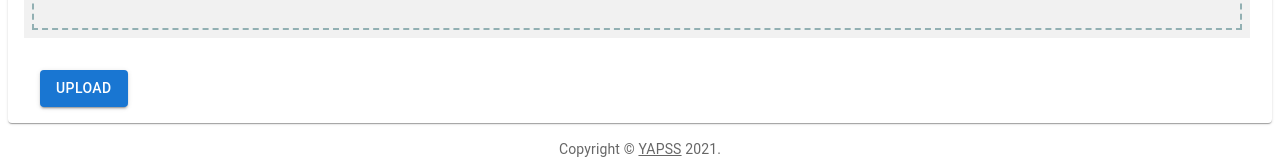
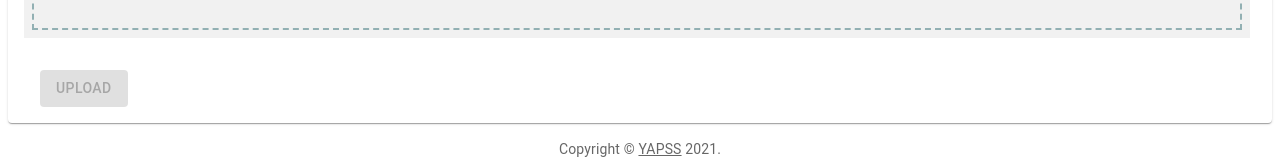
Before and after one commit to xaker00/yapss, a React (Create React App) app in the folder client/: page /upload in a window 1280 px wide. Shown: the part 532-692 px from the top of the page. Built offline with nearby package versions, Linux system fonts and the light colour scheme; the HTML template or start-up script is replaced by a standard one; what apollo-upload-client would draw is missing.

Commit message:
photo upload + mutations return photoId + forward user to uploaded photo when done + provide feedback if something goes wrong + prvent form submission if data is missing closes issues #9 and #10

```diff
--- a/client/src/pages/Upload.js
+++ b/client/src/pages/Upload.js
@@ -1,6 +1,6 @@
-import React, { useState } from "react";
+import React, { useEffect, useState } from "react";
 import { useMutation } from "@apollo/client";
-import { Paper, TextField, Box, Button } from "@mui/material";
+import { Paper, TextField, Box, Button, Alert } from "@mui/material";
 
 import { ADD_PHOTO } from "../utils/mutations";
 
@@ -20,6 +20,22 @@ export const Upload = (props) => {
     hashtags: [],
     file: {},
   });
+
+  const [feedback, setFeedback] = useState();
+
+  const [uploadEnabled, setUploadEnabled] = useState(false);
+
+  useEffect(() => {
+    if (
+      formData.title.length > 0 &&
+      formData.description.length > 0 &&
+      formData.file?.name?.length > 0
+    ) {
+      if (!uploadEnabled) setUploadEnabled(true);
+    } else {
+      if (uploadEnabled) setUploadEnabled(false);
+    }
+  }, [formData]);
 
   // expose graphql as a function
   const [savePhoto, { error }] = useMutation(ADD_PHOTO);
@@ -46,14 +62,21 @@ export const Upload = (props) => {
     console.log("response", response);
 
     if (error) {
-      throw new Error("something went wrong!");
+      console.log(error);
+      setFeedback({ severity: "error", message: "Something went wrong" });
     }
+
+    // send user to their photo
+    window.location.assign('/singlephoto/' + response.data.addPhoto._id);
   };
 
   return (
     <Paper sx={{ marginTop: 2 }}>
       <div style={{ width: "100%" }}>
         <Box sx={{ display: "grid", gridTemplateRows: "repeat(3, 1fr)" }}>
+          {feedback && (
+            <Alert severity={feedback.severity}>{feedback.message}</Alert>
+          )}
           <TextField
             sx={{ m: 2 }}
             id="title"
@@ -76,7 +99,7 @@ export const Upload = (props) => {
             <ReactTagInput
               tags={formData.hashtags}
               onChange={(newTags) => onTagChangeHandler(newTags)}
-              placeholder={'[Tags] Type and press enter'}
+              placeholder={"[Tags] Type and press enter"}
             />
           </Box>
         </Box>
@@ -85,6 +108,7 @@ export const Upload = (props) => {
         <input
           type="file"
           name="file"
+          accept="image/*"
           onChange={({
             target: {
               validity,
@@ -94,7 +118,12 @@ export const Upload = (props) => {
         />
       </Box>
       <Box sx={{ m: 2 }}>
-        <Button sx={{ m: 2 }} variant="contained" onClick={submitForm}>
+        <Button
+          sx={{ m: 2 }}
+          variant="contained"
+          onClick={submitForm}
+          disabled={!uploadEnabled}
+        >
           Upload
         </Button>
       </Box>
--- a/client/src/utils/mutations.js
+++ b/client/src/utils/mutations.js
@@ -20,9 +20,7 @@ export const LOGIN = gql`
 export const ADD_PHOTO = gql`
   mutation addPhoto($file: Upload!, $title: String!, $description:String!, $hashtags: [String]!){
   addPhoto(file: $file, title: $title, description: $description,hashtags: $hashtags){
-    filename
-    mimetype
-    encoding
+    _id
   }
 }
 `;
```
Also changed, not shown: 2 other files (tests, documents, lock files or other folders).
